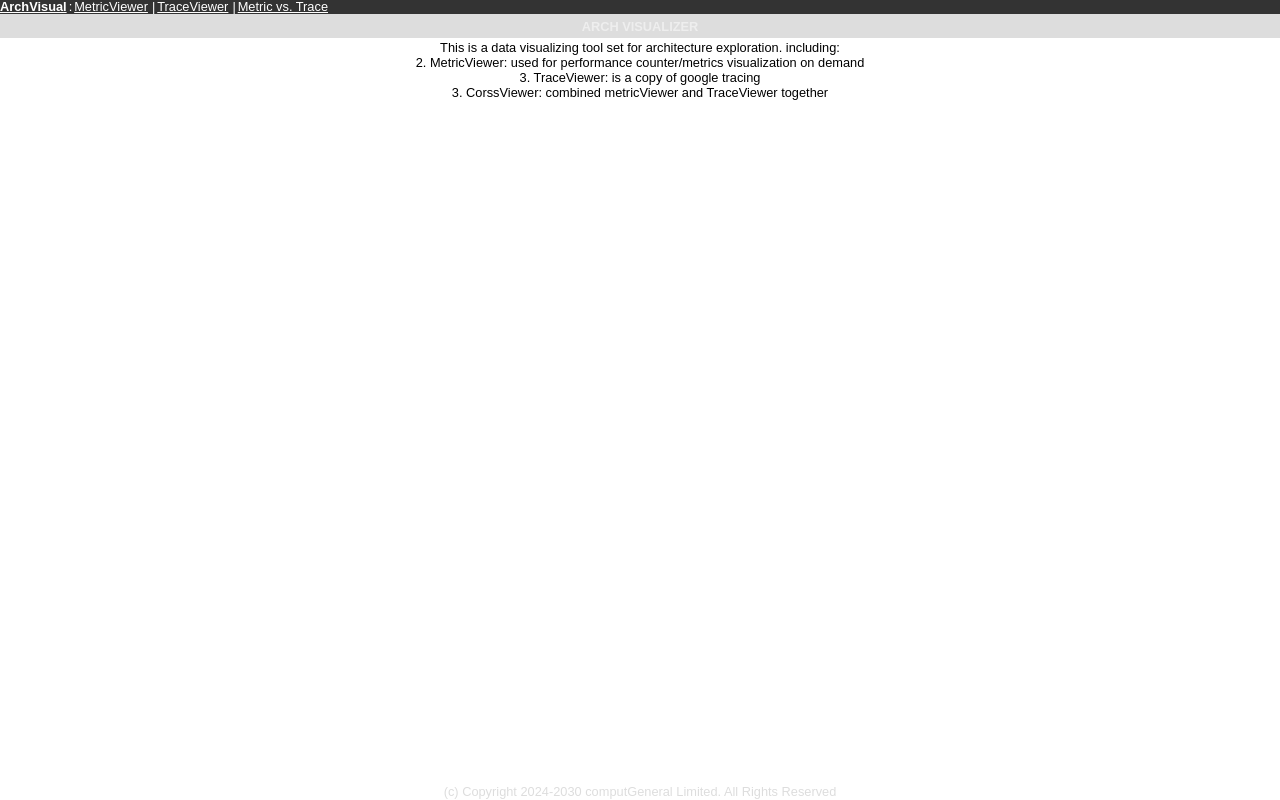
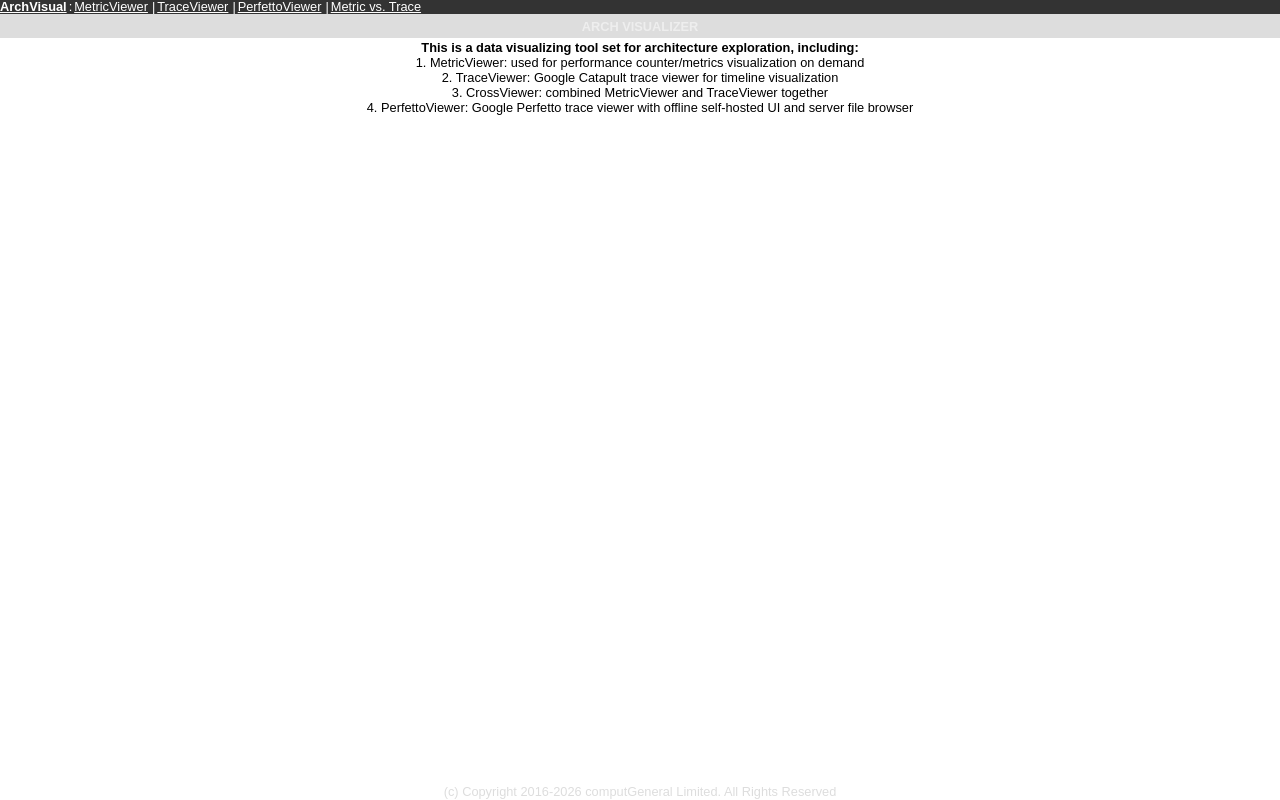
Before and after one commit to computGeneral/archvisual, a Python web app: template dataviewer/templates/admin.html in a window 1280 px wide. Run offline with Jinja, Linux system fonts and the light colour scheme; the template is opened without the code that fills it, so the values that code supplies are empty.

Commit message:
chore: update copyright to 2016-2026, add PerfettoViewer to admin page
Rename welcome page 'Open trace' to 'Open Local File'. Add PerfettoViewer
nav link and description to admin page. Fix admin numbering and bold intro.

```diff
--- a/dataviewer/static/perfetto_ui/index.html
+++ b/dataviewer/static/perfetto_ui/index.html
@@ -157,6 +157,9 @@ Technical Information:
                 }
               }
               if (openTraceBtn) {
+                // Rename original: "Open trace" → "Open Local File"
+                var origLabel1 = openTraceBtn.querySelector('.pf-button__label');
+                if (origLabel1) origLabel1.textContent = 'Open Local File';
                 var serverBtn = openTraceBtn.cloneNode(true);
                 serverBtn.className += ' archvisual-server-file';
                 serverBtn.style.cursor = 'pointer';
--- a/dataviewer/templates/admin.html
+++ b/dataviewer/templates/admin.html
@@ -66,6 +66,8 @@
         <span id="split" style="float: left; margin-left: 2px; color: #fff;">|</span>
         <a id="path" href='traceviewer' style="float: left; margin-left: 2px; margin-right: 2px; color: #fff;">TraceViewer</a>
         <span id="split" style="float: left; margin-left: 2px; color: #fff;">|</span>
+        <a id="path" href='perfettoviewer' style="float: left; margin-left: 2px; margin-right: 2px; color: #fff;">PerfettoViewer</a>
+        <span id="split" style="float: left; margin-left: 2px; color: #fff;">|</span>
         <a id="path" href='crossviewer' style="float: left; margin-left: 2px; margin-right: 2px; color: #fff;">Metric vs. Trace</a>
         <!--
         <a id="path" href='traceviewerv2' style="float: left; margin-left: 2px; margin-right: 2px; color:cadetblue">TraceViewerV2</a>
@@ -95,18 +97,19 @@
     </div>
     <div class="content">
         <div id="container" class="chart-container" style="font-family: sans-serif; font-size: 80%; text-align: center; ">
-            <p> This is a data visualizing tool set for architecture exploration. including:</p>
+            <p><b> This is a data visualizing tool set for architecture exploration, including:</b></p>
             <p> </p>
             <!--
             <p>     1. SummaryViewer: used for performance summary data visualization (on developing)</p>
             -->
-            <p>     2. MetricViewer: used for performance counter/metrics visualization on demand</p>
-            <p>     3. TraceViewer: is a copy of google tracing</p>
-            <p>     3. CorssViewer: combined metricViewer and TraceViewer together</p>
+            <p>     1. MetricViewer: used for performance counter/metrics visualization on demand</p>
+            <p>     2. TraceViewer: Google Catapult trace viewer for timeline visualization</p>
+            <p>     3. CrossViewer: combined MetricViewer and TraceViewer together</p>
+            <p>     4. PerfettoViewer: Google Perfetto trace viewer with offline self-hosted UI and server file browser</p>
         </div>
     </div>
     <div class="footer">
-        <p>(c) Copyright 2024-2030 computGeneral Limited. All Rights Reserved</p>
+        <p>(c) Copyright 2016-2026 computGeneral Limited. All Rights Reserved</p>
     </div>
 </body>
 
--- a/dataviewer/templates/crossviewer.html
+++ b/dataviewer/templates/crossviewer.html
@@ -126,7 +126,7 @@
             </div>
         </div>
         <div class="footer">
-            <p>(c) Copyright 2024-2030 computGeneral Limited. All Rights Reserved</p>
+            <p>(c) Copyright 2016-2026 computGeneral Limited. All Rights Reserved</p>
         </div>
     </div>
 </body>
--- a/dataviewer/templates/metricviewer.html
+++ b/dataviewer/templates/metricviewer.html
@@ -270,7 +270,7 @@
         <span style="background:#fff; padding:12px 24px; border-radius:6px; font-size:14px;">Loading...</span>
     </div>
     <div class="footer">
-        <p>(c) Copyright 2024-2030 computGeneral Limited. All Rights Reserved</p>
+        <p>(c) Copyright 2016-2026 computGeneral Limited. All Rights Reserved</p>
     </div>
 </body>
 
--- a/dataviewer/templates/perfettoviewer.html
+++ b/dataviewer/templates/perfettoviewer.html
@@ -80,7 +80,7 @@
             </iframe>
         </div>
         <div class="footer">
-            <p>(c) Copyright 2024-2030 computGeneral Limited. All Rights Reserved</p>
+            <p>(c) Copyright 2016-2026 computGeneral Limited. All Rights Reserved</p>
         </div>
     </div>
 </body>
--- a/dataviewer/templates/summaryviewer.html
+++ b/dataviewer/templates/summaryviewer.html
@@ -86,7 +86,7 @@
         <div id="heatmap" style="height: 100%"></div>
     </div>
     <div class="footer">
-        <p>(c) Copyright 2024-2030 computGeneral Limited. All Rights Reserved</p>
+        <p>(c) Copyright 2016-2026 computGeneral Limited. All Rights Reserved</p>
     </div>
 
     <script type="text/javascript">
--- a/dataviewer/templates/traceviewer.html
+++ b/dataviewer/templates/traceviewer.html
@@ -141,7 +141,7 @@
             </div>
         </div>
         <div class="footer">
-            <p>(c) Copyright 2024-2030 computGeneral Limited. All Rights Reserved</p>
+            <p>(c) Copyright 2016-2026 computGeneral Limited. All Rights Reserved</p>
         </div>
     </div>
 </body>
```
